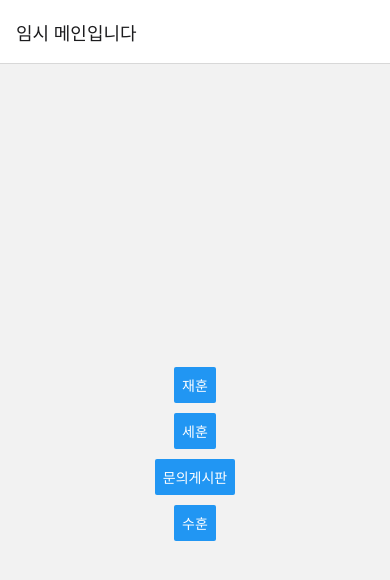
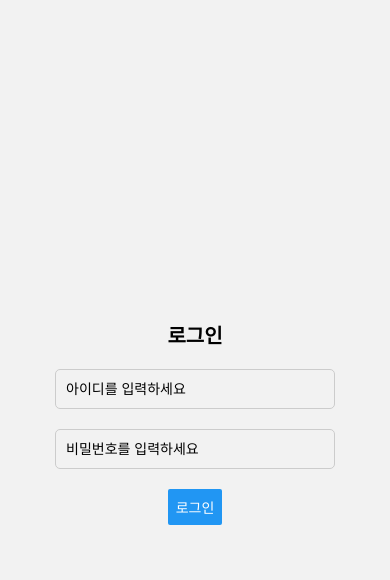
Before and after one commit to 4ist1n9shd/shillaRN, a React Native app: screen /Login in a window 390 px wide. Shown: the top 580 px of the page. Built offline with nearby package versions, Linux system fonts and the light colour scheme.

Commit message:
20250126 임세훈 로그인,맵 기능 추가

```diff
--- a/App.tsx
+++ b/App.tsx
@@ -1,36 +1,60 @@
-import React from 'react';
+import React, { useContext } from 'react';
 import { NavigationContainer } from '@react-navigation/native';
 import { createStackNavigator } from '@react-navigation/stack';
-import MainPage from './components/mainPage'; // 임시 메인 페이지
-
+import { AuthProvider, AuthContext } from './AuthContext'; // AuthContext 추가
+import MainPage from './components/mainPage';
 import Suhoon from './components/suhoon';
 import Sehoon from './components/sehoon';
-// import Aram from './components/aram';
 import Board from './components/boardNavi';
 import Jaehoon from './components/jaehoon';
-
 import ReviewWrite from './components/reviewWrite';
 import ReviewDetail from './components/reviewDetail';
 import ReviewModify from './components/reviewModify';
-
+import LoginScreen from './components/LoginScreen'; // 로그인 화면 추가
 
 const Stack = createStackNavigator();
 
-const App = () => {
+const AppNavigator = () => {
+  const { isLoggedIn } = useContext(AuthContext); // 로그인 여부 가져오기
+
   return (
-    <NavigationContainer>
-      <Stack.Navigator initialRouteName="MainPage">
-        <Stack.Screen name="MainPage" component={MainPage} options={{ title: '임시 메인입니다' }} />
+    <Stack.Navigator>
+      {!isLoggedIn ? (
+        // 로그인하지 않은 경우 로그인 화면을 초기 화면으로 설정
+        <Stack.Screen
+          name="Login"
+          component={LoginScreen}
+          options={{ headerShown: false }}
+        />
+      ) : (
+        // 로그인한 경우 MainPage를 초기 화면으로 설정
+        <>
+          <Stack.Screen
+            name="MainPage"
+            component={MainPage}
+            options={{ title: '메인' }}
+          />
           <Stack.Screen name="Jaehoon" component={Jaehoon} />
-        {/* <Stack.Screen name="Aram" component={Aram} /> */}
           <Stack.Screen name="Board" component={Board} />
           <Stack.Screen name="Sehoon" component={Sehoon} />
           <Stack.Screen name="Review" component={Suhoon} />
           <Stack.Screen name="ReviewWrite" component={ReviewWrite} />
           <Stack.Screen name="ReviewDetail" component={ReviewDetail} />
           <Stack.Screen name="ReviewModify" component={ReviewModify} />
+        </>
+      )}
     </Stack.Navigator>
+  );
+};
+
+const App = () => {
+  console.log(AuthContext); // 디버깅용: AuthContext 확인
+  return (
+    <AuthProvider> {/* AuthProvider로 App 전체를 감쌈 */}
+      <NavigationContainer>
+        <AppNavigator />
       </NavigationContainer>
+    </AuthProvider>
   );
 };
 
--- /dev/null
+++ b/AuthContext.js
@@ -0,0 +1,28 @@
+import React, { createContext, useState } from 'react';
+
+// AuthContext 생성
+export const AuthContext = createContext();
+
+export const AuthProvider = ({ children }) => {
+  const [isLoggedIn, setIsLoggedIn] = useState(false); // 로그인 상태 관리
+
+  // 로그인 함수
+  const login = (username, password) => {
+    if (username === 'testuser' && password === '1234') {
+      setIsLoggedIn(true); // 로그인 성공
+      return true;
+    }
+    return false; // 로그인 실패
+  };
+
+  // 로그아웃 함수
+  const logout = () => {
+    setIsLoggedIn(false);
+  };
+
+  return (
+    <AuthContext.Provider value={{ isLoggedIn, login, logout }}>
+      {children}
+    </AuthContext.Provider>
+  );
+};
--- /dev/null
+++ b/components/LoginScreen.js
@@ -0,0 +1,64 @@
+import React, { useContext, useState } from 'react';
+import { View, Text, TextInput, Button, StyleSheet, Alert } from 'react-native';
+import { AuthContext } from '../AuthContext';
+
+const LoginScreen = () => {
+  const { login } = useContext(AuthContext); // AuthContext에서 로그인 함수 가져오기
+  console.log('Login function:', login); // 디버깅용
+  const [username, setUsername] = useState('');
+  const [password, setPassword] = useState('');
+
+  const handleLogin = () => {
+    const success = login(username, password); // 로그인 시도
+    if (success) {
+      Alert.alert('Success', '로그인 성공!');
+    } else {
+      Alert.alert('Error', '아이디 또는 비밀번호가 잘못되었습니다.');
+    }
+  };
+
+  return (
+    <View style={styles.container}>
+      <Text style={styles.text}>로그인</Text>
+      <TextInput
+        style={styles.input}
+        placeholder="아이디를 입력하세요"
+        value={username}
+        onChangeText={setUsername}
+      />
+      <TextInput
+        style={styles.input}
+        placeholder="비밀번호를 입력하세요"
+        secureTextEntry
+        value={password}
+        onChangeText={setPassword}
+      />
+      <Button title="로그인" onPress={handleLogin} />
+    </View>
+  );
+};
+
+const styles = StyleSheet.create({
+  container: {
+    flex: 1,
+    justifyContent: 'center',
+    alignItems: 'center',
+    padding: 20,
+  },
+  text: {
+    fontSize: 20,
+    fontWeight: 'bold',
+    marginBottom: 20,
+  },
+  input: {
+    width: '80%',
+    height: 40,
+    borderColor: '#ccc',
+    borderWidth: 1,
+    borderRadius: 5,
+    paddingHorizontal: 10,
+    marginBottom: 20,
+  },
+});
+
+export default LoginScreen;
--- /dev/null
+++ b/components/mainPage.js
@@ -0,0 +1,106 @@
+import React, { useContext, useState } from 'react';
+import { View, Button, Text, StyleSheet } from 'react-native';
+import MapView, { Marker } from 'react-native-maps';
+import { AuthContext } from '../AuthContext';
+
+const BUTTONS = [
+  { title: '재훈', navigateTo: 'Jaehoon' },
+  { title: '문의게시판', navigateTo: 'Board' },
+  { title: '수훈', navigateTo: 'Review' },
+];
+
+const MainPage = ({ navigation }) => {
+  const { logout } = useContext(AuthContext); // 로그아웃 함수 가져오기
+
+  const [region, setRegion] = useState({
+    latitude: 37.557229, // 신라호텔 위도
+    longitude: 127.007811, // 신라호텔 경도
+    latitudeDelta: 0.01, // 줌 레벨
+    longitudeDelta: 0.01, // 줌 레벨
+  });
+
+  const handleZoom = (zoomIn) => {
+    setRegion((prev) => ({
+      ...prev,
+      latitudeDelta: zoomIn ? prev.latitudeDelta / 2 : prev.latitudeDelta * 2,
+      longitudeDelta: zoomIn ? prev.longitudeDelta / 2 : prev.longitudeDelta * 2,
+    }));
+  };
+
+  return (
+    <View style={styles.container}>
+      {/* 환영 문구 */}
+      <Text style={styles.welcomeText}>testuser님 반갑습니다.</Text>
+
+      {/* 버튼 그룹 */}
+      <View style={styles.buttonContainer}>
+        {BUTTONS.map((button, index) => (
+          <Button
+            key={index}
+            title={button.title}
+            onPress={() => navigation.navigate(button.navigateTo)}
+          />
+        ))}
+        <Button title="로그아웃" onPress={logout} />
+      </View>
+
+      {/* 신라호텔 위치 텍스트 */}
+      <Text style={styles.mapTitle}>신라호텔 위치</Text>
+
+      {/* 지도 */}
+      <MapView
+        style={styles.map}
+        region={region}
+        onRegionChangeComplete={(newRegion) => setRegion(newRegion)}
+      >
+        <Marker
+          coordinate={{ latitude: 37.557229, longitude: 127.007811 }}
+          title="신라호텔"
+          description="서울특별시 중구 동호로 249"
+        />
+      </MapView>
+
+
+    </View>
+  );
+};
+
+const styles = StyleSheet.create({
+  container: {
+    flex: 1,
+    justifyContent: 'flex-start',
+    alignItems: 'center',
+    padding: 20,
+  },
+  welcomeText: {
+    fontSize: 20,
+    fontWeight: 'bold',
+    marginBottom: 20,
+  },
+  buttonContainer: {
+    flexDirection: 'row',
+    justifyContent: 'space-between',
+    width: '80%',
+    gap: 10,
+    marginBottom: 20,
+  },
+  mapTitle: {
+    fontSize: 18,
+    fontWeight: 'bold',
+    marginBottom: 10,
+    textAlign: 'center',
+  },
+  map: {
+    width: '100%',
+    height: '50%',
+    marginTop: 10,
+  },
+  zoomControls: {
+    flexDirection: 'row',
+    justifyContent: 'space-evenly',
+    width: '50%',
+    marginTop: 10,
+  },
+});
+
+export default MainPage;
--- a/components/mainPage.tsx
+++ /dev/null
@@ -1,24 +0,0 @@
-import React from 'react';
-import { View, Button, StyleSheet } from 'react-native';
-
-const MainPage = ({ navigation }) => {
-  return (
-    <View style={styles.container}>
-      <Button title="재훈" onPress={() => navigation.navigate('Jaehoon')} />
-      <Button title="세훈" onPress={() => navigation.navigate('Sehoon')} />
-      <Button title="문의게시판" onPress={() => navigation.navigate('Board')} />
-      <Button title="수훈" onPress={() => navigation.navigate('Review')} />
-    </View>
-  );
-};
-
-const styles = StyleSheet.create({
-  container: {
-    flex: 1,
-    justifyContent: 'center',
-    alignItems: 'center',
-    gap: 10, // 버튼 간격 조정
-  },
-});
-
-export default MainPage;
--- a/package.json
+++ b/package.json
@@ -16,6 +16,7 @@
     "react": "18.3.1",
     "react-native": "0.77.0",
     "react-native-gesture-handler": "^2.22.0",
+    "react-native-maps": "^1.20.1",
     "react-native-safe-area-context": "^5.1.0",
     "react-native-screens": "^4.5.0",
     "react-native-webview": "^13.13.1"
```
Also changed, not shown: components/login.tsx (deleted, +0 -78 lines), index.js (+9 -2 lines), 2 other files (tests, documents, lock files or other folders). Lines whose indentation alone changed are shown as unchanged.
